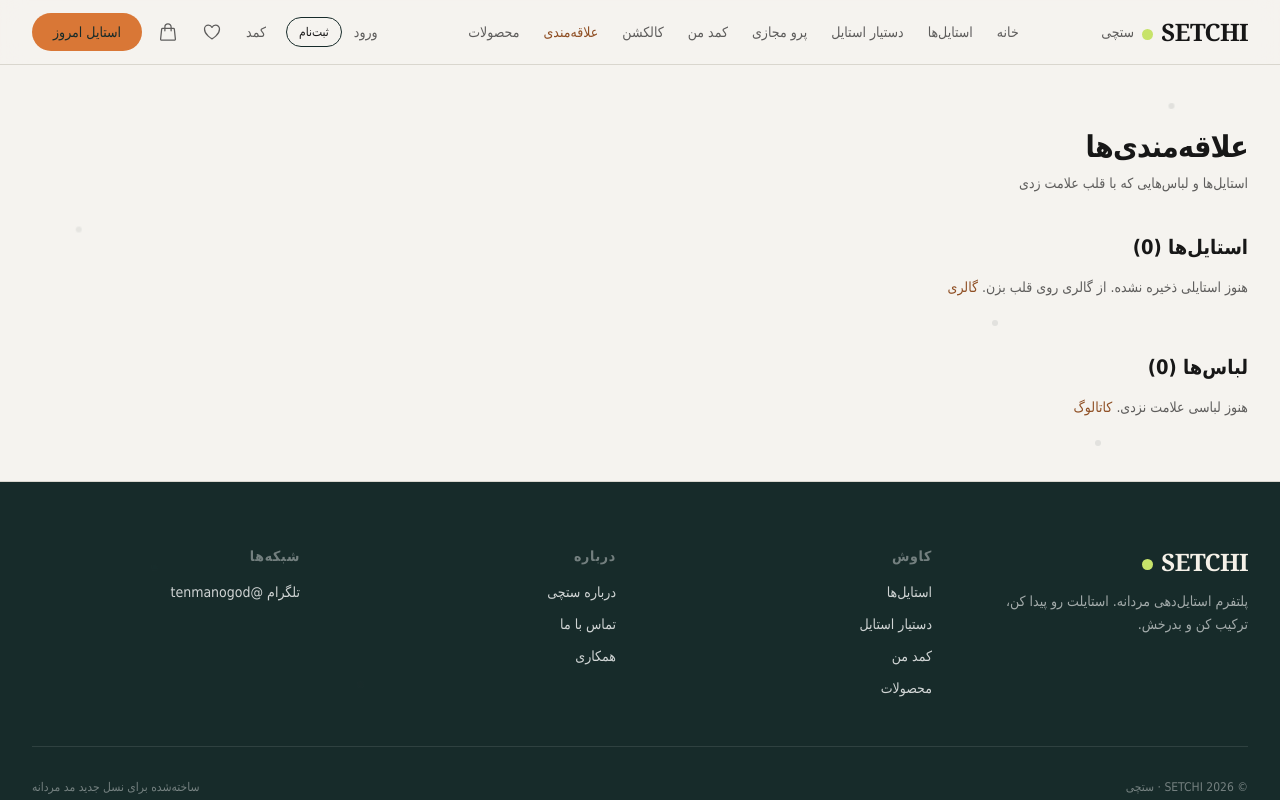
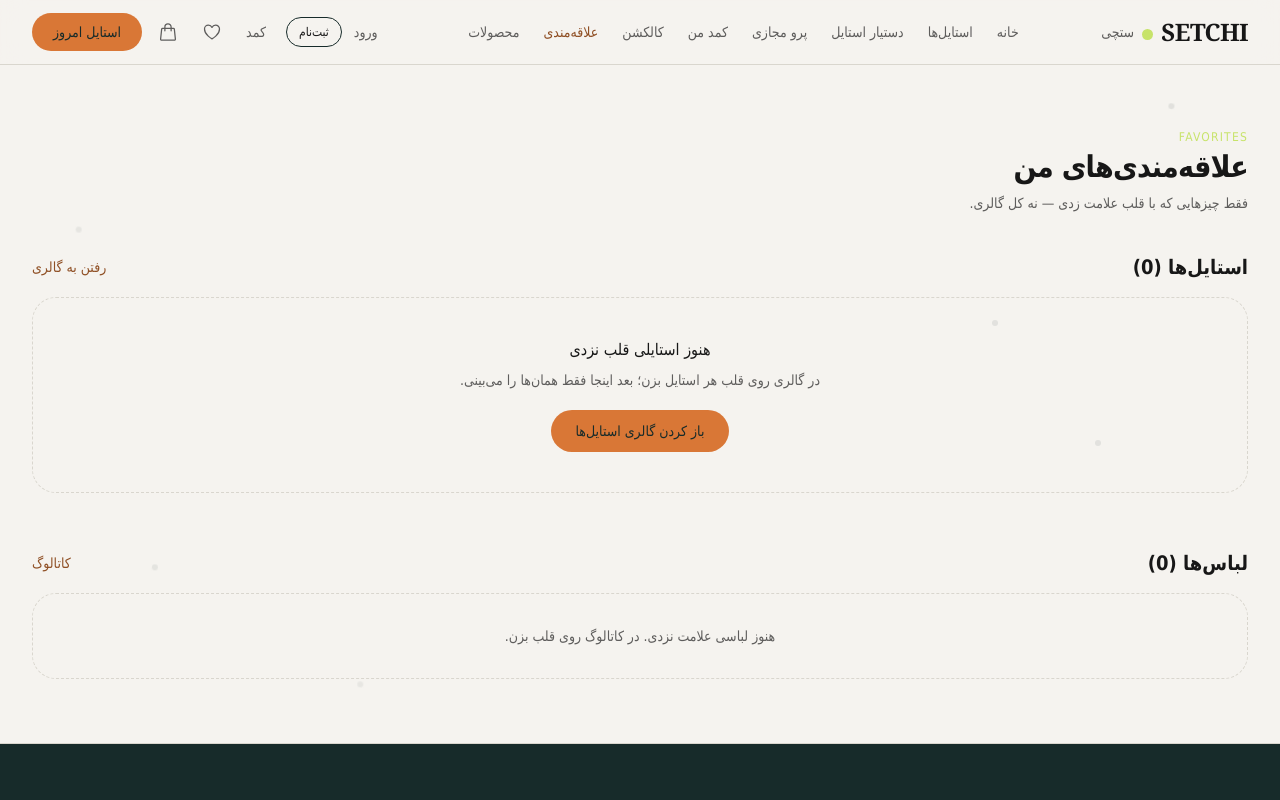
Before and after one commit to abolmoslehifsg-svg/setchi, a Next.js app: page /setchi/favorites in a window 1280 px wide. Shown: the top 800 px of the page. Built offline with nearby package versions, Linux system fonts and the light colour scheme; a web font is replaced by a local one.

Commit message:
fix(favorites): show only liked outfits, resolve from storage + base catalog

```diff
--- a/src/app/favorites/page.tsx
+++ b/src/app/favorites/page.tsx
@@ -1,65 +1,145 @@
 "use client";
 
-import { useMemo } from "react";
+import { useEffect, useState } from "react";
 import Image from "next/image";
 import Link from "next/link";
 import { useFavorites } from "@/context/FavoritesContext";
 import { getProductById, formatPrice, productHref } from "@/data/products";
-import { getOutfitByIdLive } from "@/lib/outfits-storage";
+import { loadOutfits } from "@/lib/outfits-storage";
+import { outfits as baseOutfits } from "@/data/outfits";
 import { HeartButton } from "@/components/HeartButton";
 import { OutfitCard } from "@/components/OutfitCard";
+import type { Outfit } from "@/types";
+import type { Product } from "@/types";
 
 export default function FavoritesPage() {
   const {
     favorites,
     productFavorites,
+    toggleFavorite,
     toggleProductFavorite,
     isProductFavorite,
   } = useFavorites();
 
-  const outfits = useMemo(
-    () => favorites.map((id) => getOutfitByIdLive(id)).filter(Boolean),
-    [favorites]
+  const [ready, setReady] = useState(false);
+  const [outfitList, setOutfitList] = useState<Outfit[]>([]);
+  const [missingOutfitIds, setMissingOutfitIds] = useState<string[]>([]);
+  const [productList, setProductList] = useState<Product[]>([]);
+
+  useEffect(() => {
+    const all = loadOutfits();
+    const byId = new Map<string, Outfit>();
+    for (const o of all) byId.set(o.id, o);
+    for (const o of baseOutfits) {
+      if (!byId.has(o.id)) byId.set(o.id, o);
+    }
+
+    const found: Outfit[] = [];
+    const missing: string[] = [];
+    for (const id of favorites) {
+      const o = byId.get(id);
+      if (o) found.push(o);
+      else missing.push(id);
+    }
+    setOutfitList(found);
+    setMissingOutfitIds(missing);
+
+    const prods: Product[] = [];
+    for (const id of productFavorites) {
+      const p = getProductById(id);
+      if (p) prods.push(p);
+    }
+    setProductList(prods);
+    setReady(true);
+  }, [favorites, productFavorites]);
+
+  if (!ready) {
+    return (
+      <div className="mx-auto max-w-7xl px-4 py-24 text-center text-[var(--secondary)]">
+        بارگذاری علاقه‌مندی‌ها…
+      </div>
     );
-
-  const products = useMemo(
-    () => productFavorites.map((id) => getProductById(id)).filter(Boolean),
-    [productFavorites]
-  );
+  }
 
   return (
     <div className="mx-auto max-w-7xl px-4 sm:px-6 lg:px-8 py-10 lg:py-16" dir="rtl">
-      <h1 className="text-3xl font-bold tracking-tight mb-2">علاقه‌مندی‌ها</h1>
-      <p className="text-sm text-[var(--secondary)] mb-10">
-        استایل‌ها و لباس‌هایی که با قلب علامت زدی
+      <div className="mb-10">
+        <p className="text-xs tracking-widest text-[var(--accent)] uppercase mb-1">Favorites</p>
+        <h1 className="text-3xl font-bold tracking-tight">علاقه‌مندی‌های من</h1>
+        <p className="mt-2 text-sm text-[var(--secondary)]">
+          فقط چیزهایی که با قلب علامت زدی — نه کل گالری.
         </p>
+      </div>
 
       <section className="mb-14">
-        <h2 className="text-xl font-semibold mb-4">استایل‌ها ({outfits.length})</h2>
-        {outfits.length === 0 ? (
-          <p className="text-sm text-[var(--secondary)]">
-            هنوز استایلی ذخیره نشده. از گالری روی قلب بزن.{" "}
-            <Link href="/outfits/" className="text-link">گالری</Link>
+        <div className="flex items-center justify-between gap-3 mb-4">
+          <h2 className="text-xl font-semibold">
+            استایل‌ها ({outfitList.length}
+            {missingOutfitIds.length ? ` · ${missingOutfitIds.length} نامعتبر` : ""})
+          </h2>
+          <Link href="/outfits/" className="text-sm text-link shrink-0">
+            رفتن به گالری
+          </Link>
+        </div>
+
+        {outfitList.length === 0 && missingOutfitIds.length === 0 ? (
+          <div className="rounded-2xl border border-dashed border-[var(--border)] p-10 text-center">
+            <p className="font-medium mb-2">هنوز استایلی قلب نزدی</p>
+            <p className="text-sm text-[var(--secondary)] mb-5">
+              در گالری روی قلب هر استایل بزن؛ بعد اینجا فقط همان‌ها را می‌بینی.
             </p>
+            <Link href="/outfits/" className="btn btn-cta px-6 py-2.5 text-sm inline-flex">
+              باز کردن گالری استایل‌ها
+            </Link>
+          </div>
         ) : (
           <div className="grid grid-cols-1 sm:grid-cols-2 lg:grid-cols-3 gap-6">
-            {outfits.map((o) => o && <OutfitCard key={o.id} outfit={o} />)}
+            {outfitList.map((o) => (
+              <OutfitCard key={o.id} outfit={o} />
+            ))}
+          </div>
+        )}
+
+        {missingOutfitIds.length > 0 && (
+          <div className="mt-4 rounded-xl border border-[var(--border)] p-4 text-sm">
+            <p className="text-[var(--secondary)] mb-2">
+              چند استایل ذخیره‌شده دیگر در کاتالوگ نیست:
+            </p>
+            <ul className="space-y-2">
+              {missingOutfitIds.map((id) => (
+                <li key={id} className="flex items-center justify-between gap-2">
+                  <span className="font-mono text-xs truncate">{id}</span>
+                  <button
+                    type="button"
+                    onClick={() => toggleFavorite(id)}
+                    className="text-xs text-red-600 shrink-0"
+                  >
+                    حذف از علاقه‌مندی
+                  </button>
+                </li>
+              ))}
+            </ul>
           </div>
         )}
       </section>
 
       <section>
-        <h2 className="text-xl font-semibold mb-4">لباس‌ها ({products.length})</h2>
-        {products.length === 0 ? (
+        <div className="flex items-center justify-between gap-3 mb-4">
+          <h2 className="text-xl font-semibold">لباس‌ها ({productList.length})</h2>
+          <Link href="/products/" className="text-sm text-link shrink-0">
+            کاتالوگ
+          </Link>
+        </div>
+
+        {productList.length === 0 ? (
+          <div className="rounded-2xl border border-dashed border-[var(--border)] p-8 text-center">
             <p className="text-sm text-[var(--secondary)]">
-            هنوز لباسی علامت نزدی.{" "}
-            <Link href="/products/" className="text-link">کاتالوگ</Link>
+              هنوز لباسی علامت نزدی. در کاتالوگ روی قلب بزن.
             </p>
+          </div>
         ) : (
           <div className="grid grid-cols-2 sm:grid-cols-3 lg:grid-cols-4 gap-4">
-            {products.map(
-              (p) =>
-                p && (
+            {productList.map((p) => (
               <div
                 key={p.id}
                 className="relative rounded-2xl border border-[var(--border)] overflow-hidden bg-[var(--card)]"
@@ -73,7 +153,13 @@ export default function FavoritesPage() {
                 </div>
                 <Link href={productHref(p.id)} className="block">
                   <div className="relative aspect-[3/4] bg-[var(--muted)]">
-                        <Image src={p.images[0]} alt={p.nameFa} fill className="object-cover" sizes="200px" />
+                    <Image
+                      src={p.images[0]}
+                      alt={p.nameFa}
+                      fill
+                      className="object-cover"
+                      sizes="200px"
+                    />
                   </div>
                   <div className="p-3">
                     <p className="font-medium text-sm truncate">{p.nameFa}</p>
@@ -81,8 +167,7 @@ export default function FavoritesPage() {
                   </div>
                 </Link>
               </div>
-                )
-            )}
+            ))}
           </div>
         )}
       </section>
```
Lines whose indentation alone changed are shown as unchanged.
